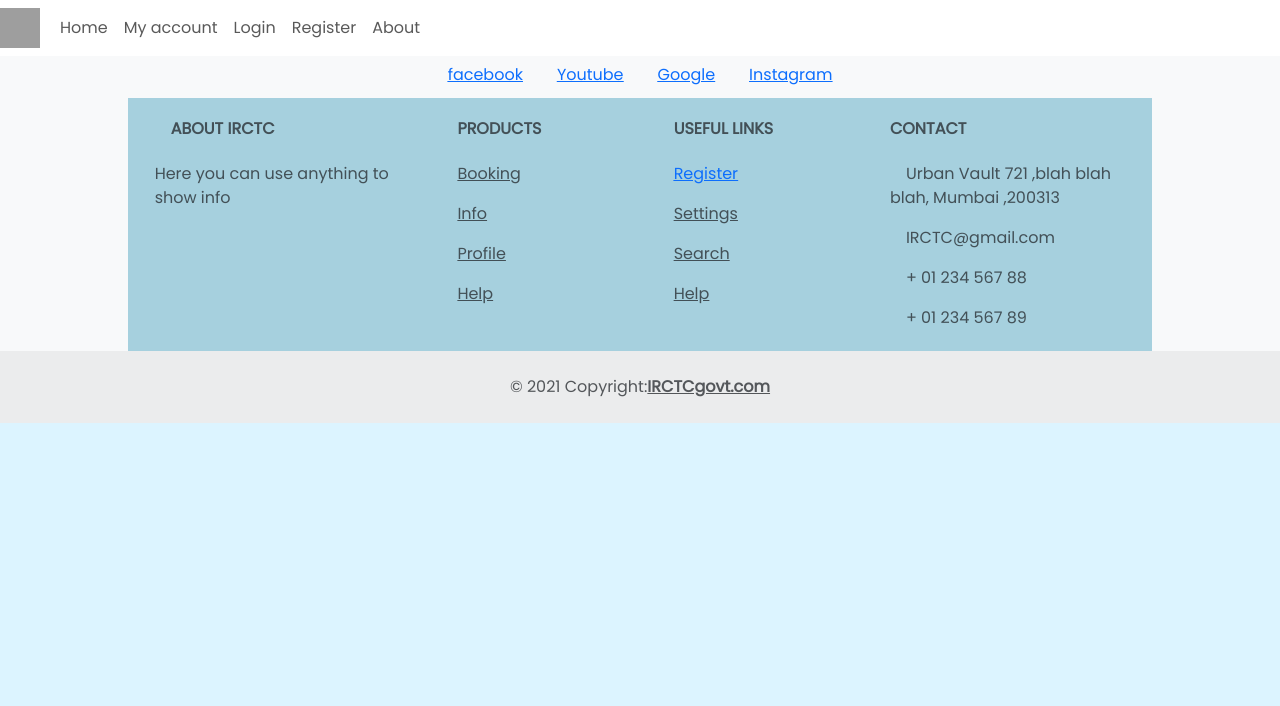
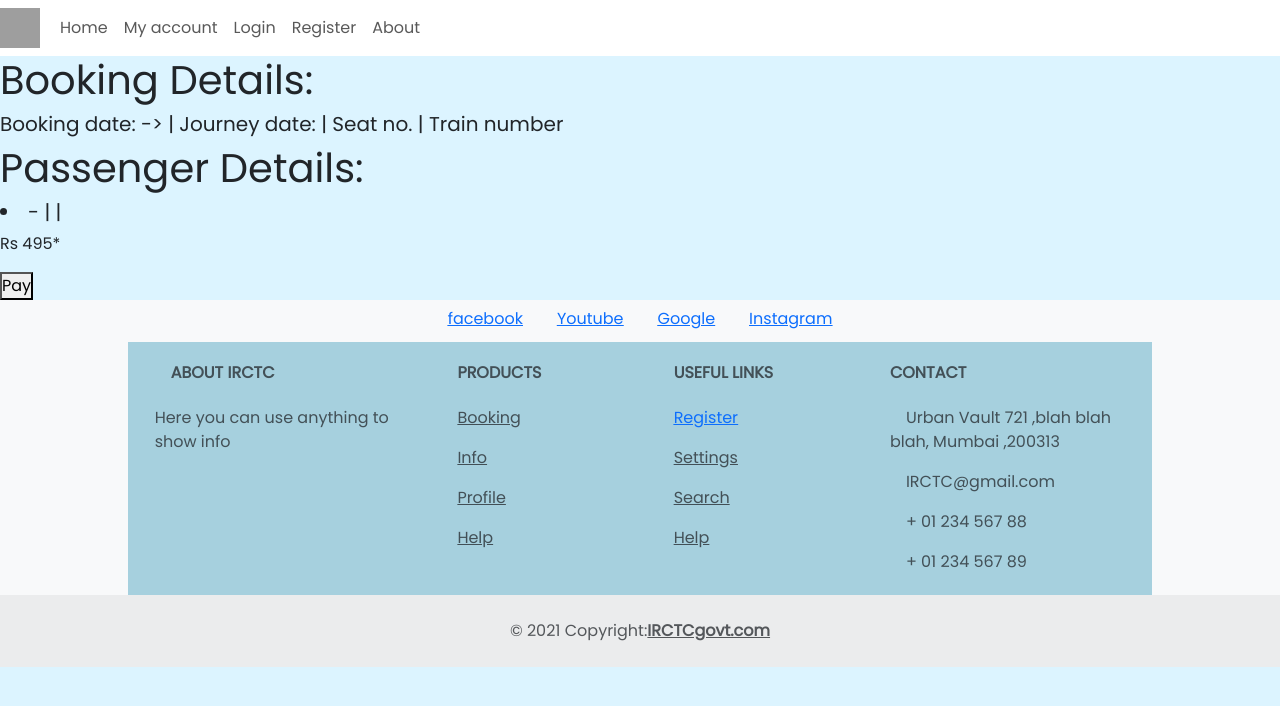
Before and after one commit to Ramizf25/Train-Booking-App, a React (Create React App) app: page /travel-details in a window 1280 px wide. Shown: the top 706 px of the page. Built offline with nearby package versions, Linux system fonts and the light colour scheme; grey boxes are pictures that could not be loaded.

Commit message:
landing page created

```diff
--- a/src/App.js
+++ b/src/App.js
@@ -5,6 +5,7 @@
 import Registration from "./features/Users/Registration"
 import LoginPage from "./features/Users/LoginPage";
 import Passengerdetails from "./features/Passenger/passengerdetails";
+import Detailslanding from "./features/Passenger/detailslanding";
 import HomePage from "./home/HomePage";
 import CommonHF from "./home/commonHF";
 //import './App.css'
@@ -21,6 +22,7 @@
           <Route exact path="/Registration" element={<Registration/>} />
           <Route exact path="/searchResults/" element={<TrainsList />} />
           <Route exact path="/passenger/" element={<Passengerdetails />} />
+          <Route exact path="/travel-details/" element={<Detailslanding />} />
           <Route exact path="/" element={<HomePage />} />
         </Routes>
       </CommonHF>
--- a/src/Slices/passengerSlice.js
+++ b/src/Slices/passengerSlice.js
@@ -6,23 +6,35 @@
 
     name: "passenger",
     initialState: {
-        passenger: [{ name: "", age: "", gender: "", nationality: "", preference: "" }]
+        passenger: [{ name: "", age: "", gender: "", nationality: "", preference: "" }],
+        allData: [],
+
     },
     reducers: {
+
         addRow: (state) => {
             console.log("slice data", state)
             state.passenger.push({ name: "", age: "", gender: "", nationality: "", preference: "" });
             return state;
         },
-        editRow: (state,action) => {
-            const {value, property, index} = action.payload
+        editRow: (state, action) => {
+            const { value, property, index } = action.payload
             state.passenger[index][property] = value;
             console.log("valuesss", state.passenger, action.payload)
             return state;
 
-        }
+        },
+        saveAll: (state, action) => {
+            const data = action.payload
+            console.log("slice saveAll", data);
+            state.allData.push({x:"bbb"})
+            // for (const ele of data) { console.log("boo",ele) }
+            // for (const ele of data) { state.allData.push({"bbb"})}
+
+        },
+
     }
 });
 
-export const {addRow, editRow} = passengerSlice.actions
+export const { addRow, editRow, saveAll } = passengerSlice.actions
 export default passengerSlice.reducer
--- a/src/features/Passenger/detailslanding.js
+++ b/src/features/Passenger/detailslanding.js
@@ -0,0 +1,40 @@
+import { useSelector, useDispatch } from "react-redux";
+import { trainID } from "../../Slices/TrainsListSlice";
+
+
+export default function Detailslanding() {
+    /*Passenger Details */
+    const passengerdata = useSelector((state) => {
+        return state.PassengerDetails.passenger; });
+    const passengerlist = passengerdata.map(passengr =>
+        <li key={passengr.id}>
+        {passengr.name}{" - "}{passengr.age}{" | "}{passengr.gender}{" | "}{passengr.nationality}
+        </li>)
+
+    /*Booking Details */
+    const bookingdata1 = useSelector((state) => {
+        return state.TrainsList.bookingDetails; });
+    const bookingdata2 = useSelector((state) => {
+        return state.TrainsList.searchParams; });
+    console.log("detailspage", bookingdata2.from)
+
+    const trainId = bookingdata1.trainID
+    const seatOptd = bookingdata1.seatOpted
+    const bookingDat = bookingdata1.bookingDate
+    const frm = bookingdata2.from
+    const to = bookingdata2.to
+    const date = bookingdata2.date
+
+    return (
+        <>
+            <h1> Booking Details: </h1>
+            <h5>{"Booking date: "}{bookingDat}{frm}{" ->"}{to}
+            {" | Journey date: "}{date}{" | Seat no. "}{seatOptd}{" | Train number"}{trainID}</h5>
+
+            <h1> Passenger Details:</h1>
+            <h5> {passengerlist}</h5>
+            <p>Rs 495*</p>
+            <button>Pay</button>
+        </>
+    )
+}
--- a/src/features/Passenger/passengerdetails.js
+++ b/src/features/Passenger/passengerdetails.js
@@ -3,6 +3,7 @@
 import React, { useEffect, useState } from "react";
 import { useSelector, useDispatch } from "react-redux";
 import { addRow, editRow } from "../../Slices/passengerSlice";
+import { useNavigate } from "react-router-dom";
 import './style.css'
 
 
@@ -11,10 +12,12 @@
     return state.PassengerDetails.passenger;
   });
   const dispatch = useDispatch();
-
+  let navigate = useNavigate();
 
   function submit(event) {
     console.log("DATA xx MUTATED", data);
+    let search_path = "/travel-details";
+    navigate(search_path);
     for (const ele of data) {
       axios
         .post("http://127.0.0.1:8000/api/passenger-details/", ele)
--- a/src/features/TrainsList/TrainsList.js
+++ b/src/features/TrainsList/TrainsList.js
@@ -25,7 +25,8 @@
   }
 
   const routeToBooking = () => {
-    navigate("/passenger/");
+    let path = "/passenger"
+    navigate(path);
   };
 
   const listItems = trainsList.map((train) => (
@@ -75,7 +76,7 @@
         <br />
         <div>{listItems}</div>
         <br />
-        <button disabled={BookingStatus} className="bookNow"
+        <button  className="bookNow"
         onClick={routeToBooking}
       >
         Book Now
```
Also changed, not shown: src/Slices/TrainsListSlice.js (line endings or trailing spaces).
